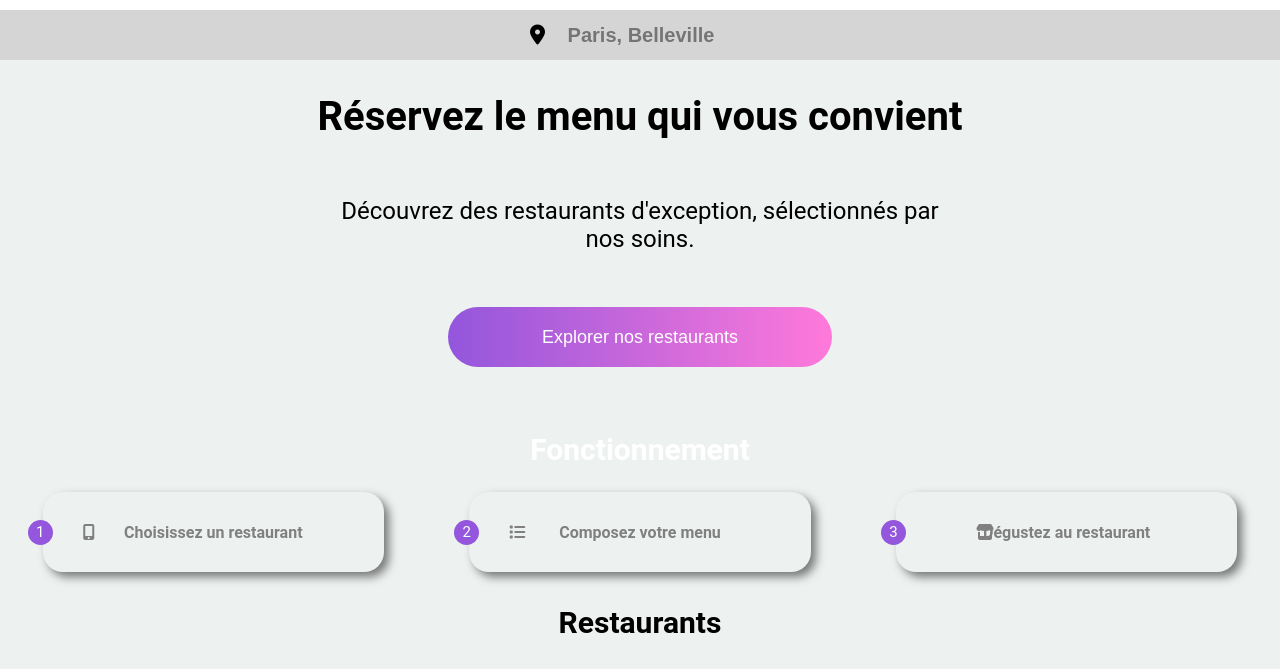
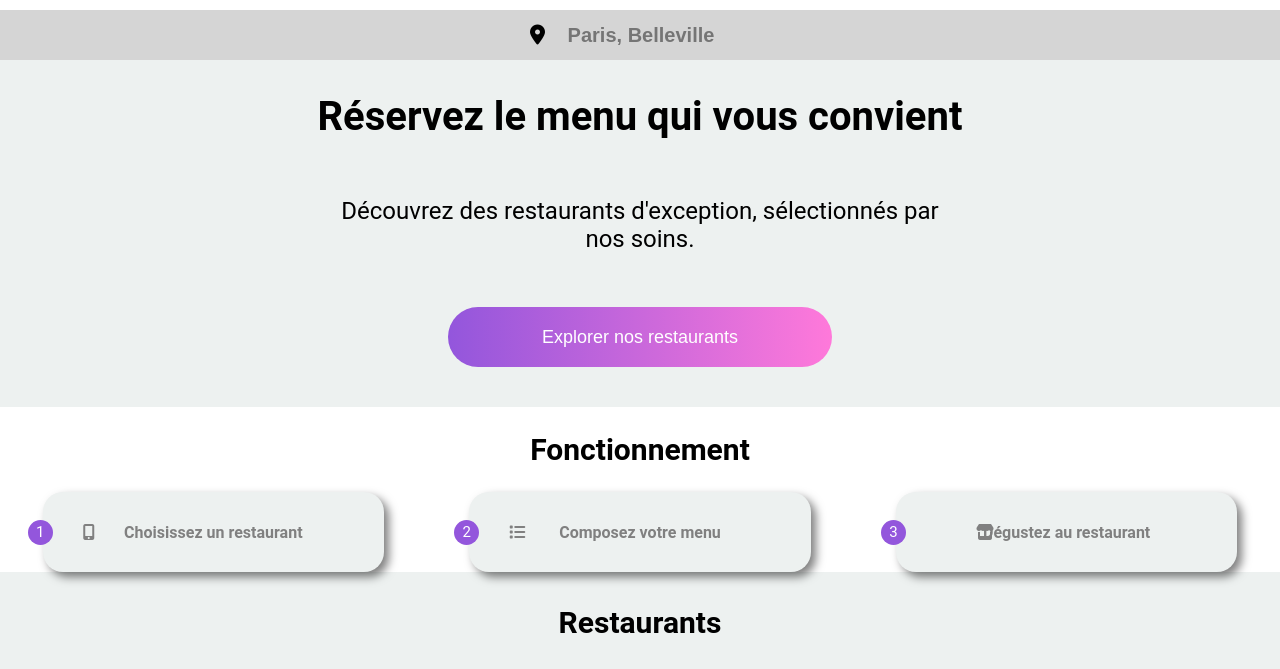
Before and after one commit to rudy33980/Ohmyfood, a website: page index.html in a window 1280 px wide. Shown: the part 90-759 px from the top of the page. Drawn offline with Linux system fonts and the light colour scheme.

Commit message:
css ajout couleur

```diff
--- a/pages/_index.scss
+++ b/pages/_index.scss
@@ -44,7 +44,7 @@
 .functioning {
   width: 85%;
   margin: 0 auto;
-  color: $white;
+  background-color: $white;
 
   h2 {
     font-size: 30px;
```
Also changed, not shown: css/style.css, 1 other file.
